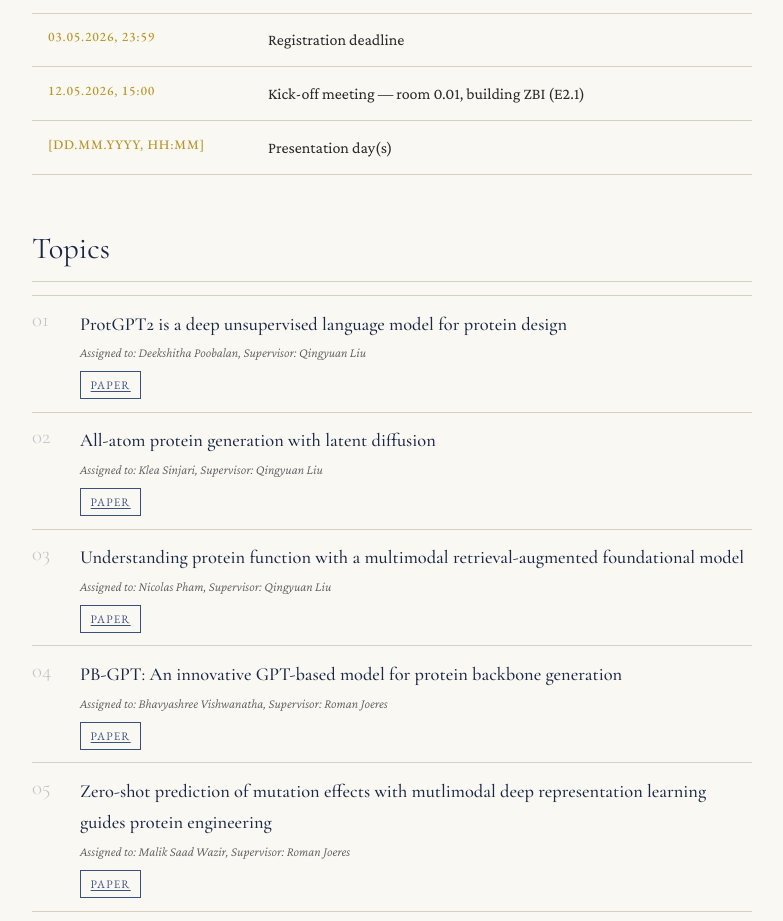
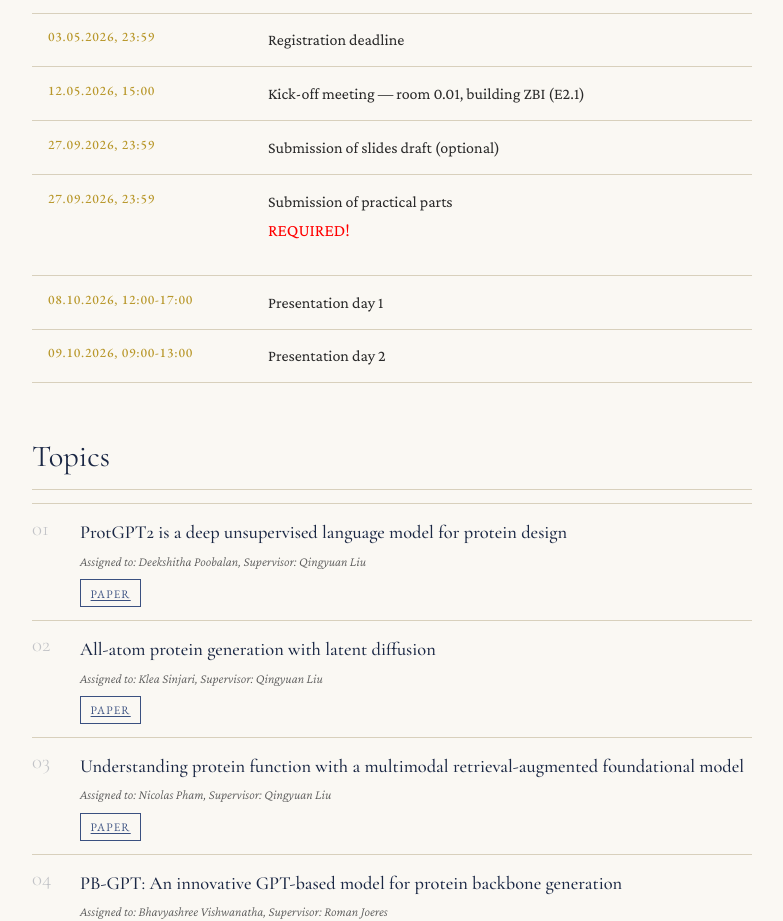
Before and after one commit to Old-Shatterhand/Old-Shatterhand.github.io, a plain HTML site: page seminar_pgd.html in a window 1280 px wide. Shown: the part 3458-4379 px from the top of the page, without its empty margins (390-1173 px from the left). Drawn offline with nearby package versions, Linux system fonts and the light colour scheme.

Commit message:
Updates in PGD dates

```diff
--- a/seminar_pgd.html
+++ b/seminar_pgd.html
@@ -184,8 +184,20 @@
           <td class="date-desc">Kick-off meeting — room 0.01, building ZBI (E2.1)</td>
         </tr>
         <tr>
-          <td class="date-cell">[DD.MM.YYYY, HH:MM]</td>
-          <td class="date-desc">Presentation day(s)</td>
+          <td class="date-cell">27.09.2026, 23:59</td>
+          <td class="date-desc">Submission of slides draft (optional)</td>
+        </tr>
+        <tr>
+          <td class="date-cell">27.09.2026, 23:59</td>
+          <td class="date-desc">Submission of practical parts <p style="color:red;">REQUIRED!</p></td>
+        </tr>
+        <tr>
+          <td class="date-cell">08.10.2026, 12:00-17:00</td>
+          <td class="date-desc">Presentation day 1</td>
+        </tr>
+        <tr>
+          <td class="date-cell">09.10.2026, 09:00-13:00</td>
+          <td class="date-desc">Presentation day 2</td>
         </tr>
       </tbody>
     </table>
```
